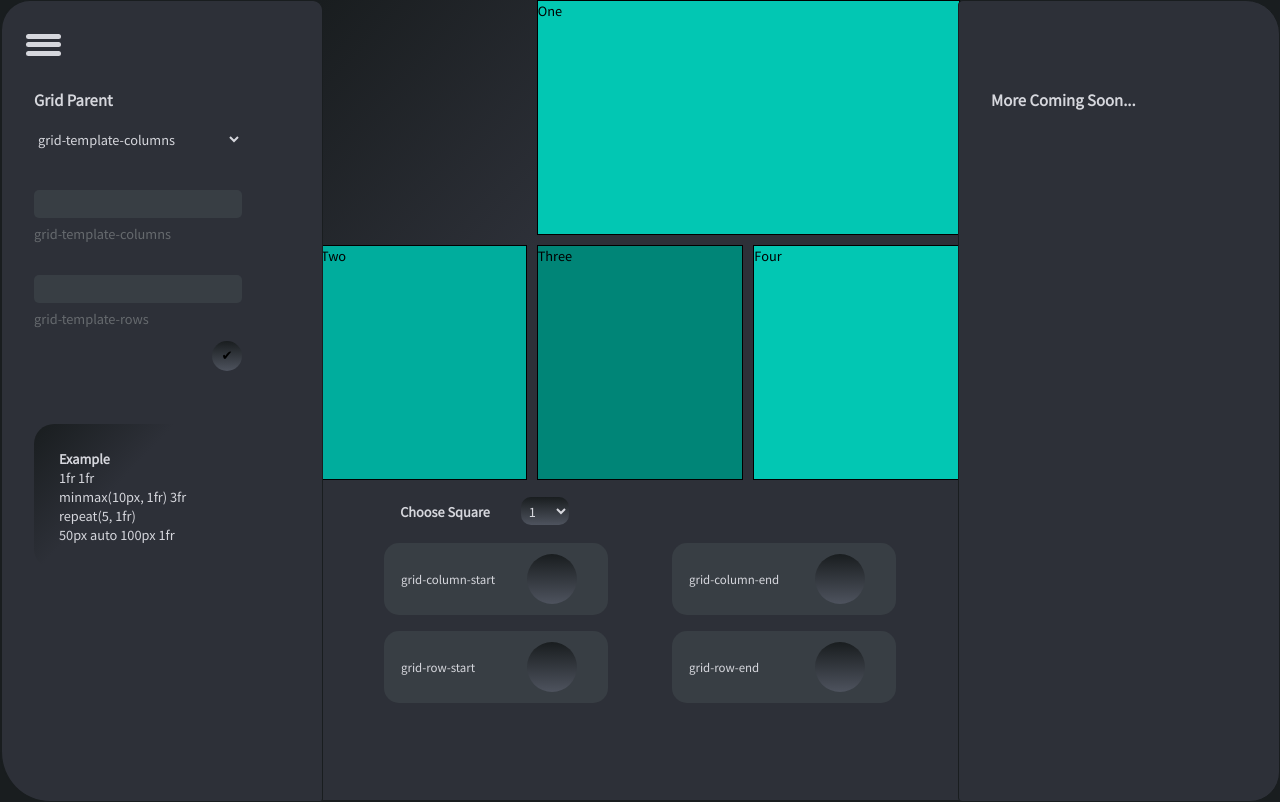
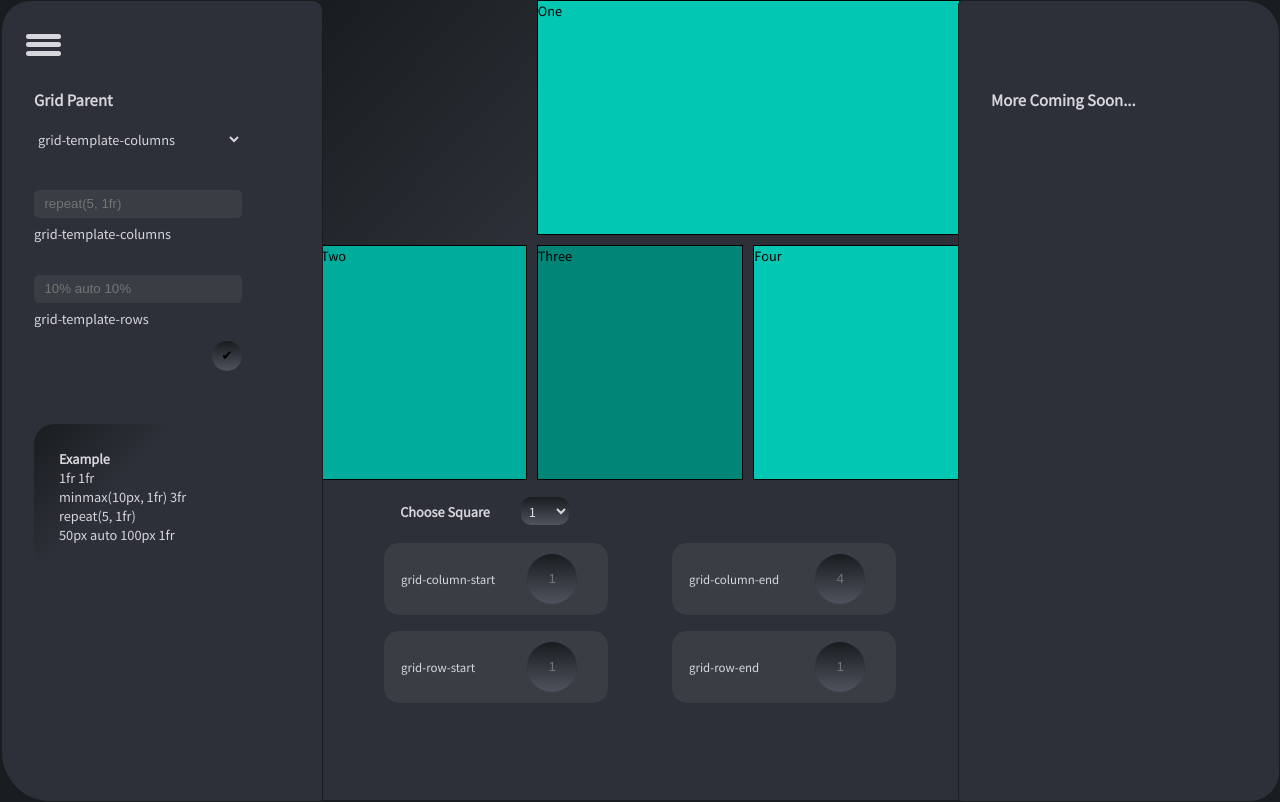
Before and after one commit to kukovisuals/kuko-app, a React app: page /gridcss in a window 1280 px wide. Built offline with nearby package versions, Linux system fonts and the light colour scheme.

Commit message:
added placeholder helpers in the input form

```diff
--- a/src/components/Grid/ControllerHorizontal.jsx
+++ b/src/components/Grid/ControllerHorizontal.jsx
@@ -38,6 +38,7 @@ function ControllerHorizontal({
               <label>
                 <input
                   type="number"
+                  placeholder="1"
                   required
                   id="gridColumnStart"
                   value={projectChildren.columnStart}
@@ -51,6 +52,7 @@ function ControllerHorizontal({
                 <input
                   type="number"
                   required
+                  placeholder="4"
                   id="gridColumnEnd"
                   value={projectChildren.columnEnd}
                   onChange={handleChildren}
@@ -62,6 +64,7 @@ function ControllerHorizontal({
               <label>
                 <input
                   type="number"
+                  placeholder="1"
                   required
                   id="gridRowStart"
                   value={projectChildren.rowStart}
@@ -74,6 +77,7 @@ function ControllerHorizontal({
               <label>
                 <input
                   type="number"
+                  placeholder="1"
                   required
                   id="gridRowEnd"
                   value={projectChildren.rowEnd}
--- a/src/components/Grid/ControllerVertical.jsx
+++ b/src/components/Grid/ControllerVertical.jsx
@@ -39,6 +39,7 @@ function ControllerVertical({
               <input
                 type="text"
                 id="column"
+                placeholder="repeat(5, 1fr)"
                 value={template.column}
                 onChange={handleTemplate}
               />
@@ -48,6 +49,7 @@ function ControllerVertical({
               <input
                 type="text"
                 id="row"
+                placeholder="10% auto 10%"
                 value={template.row}
                 onChange={handleTemplate}
               />
--- a/src/style/style.scss
+++ b/src/style/style.scss
@@ -90,7 +90,7 @@ input[type="number"] {
 }
 .parent_label_container {
 	margin-top: 15%;
-	color: $labelColor;
+	color: $fontColor;
 }
 
 .parent_contaienr {
```
